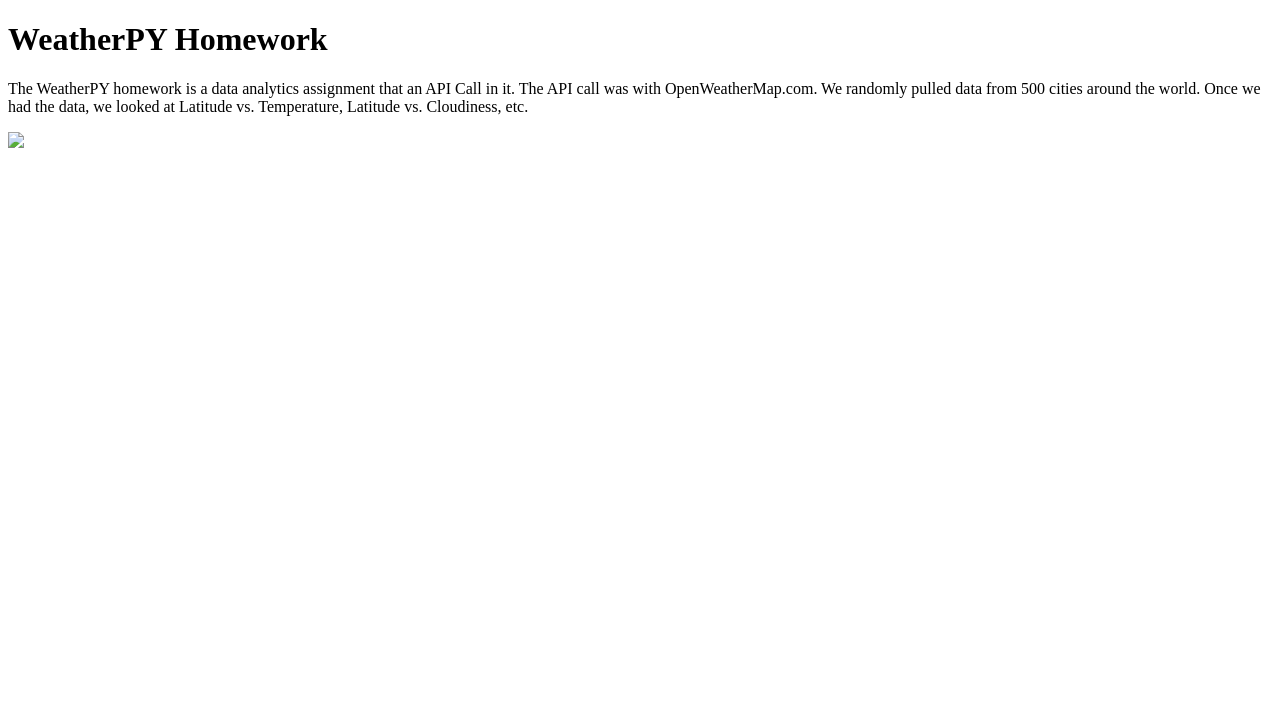
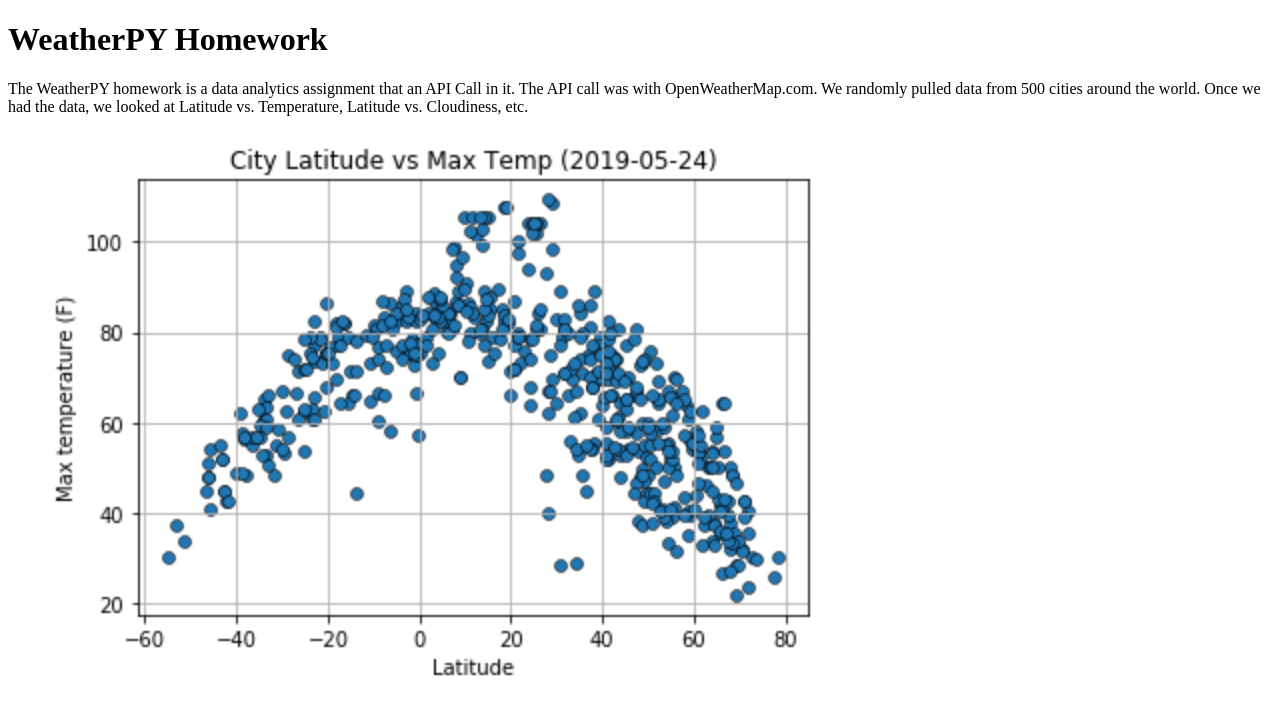
Before and after one commit to JKILL2/GithubPagesProject, a plain HTML site: page index.html in a window 1280 px wide. Drawn offline with Linux system fonts and the light colour scheme.

Commit message:
Update index.html

```diff
--- a/index.html
+++ b/index.html
@@ -14,7 +14,7 @@
     </p>
 
     <p>
-        <img src="/JKILL2/GithubPagesProject/asssets/weatherpicture.png"/>
+        <img src="https://github.com/JKILL2/GithubPagesProject/blob/master/asssets/weatherpicture.png"/>
     </p>
 
 <body>
```
